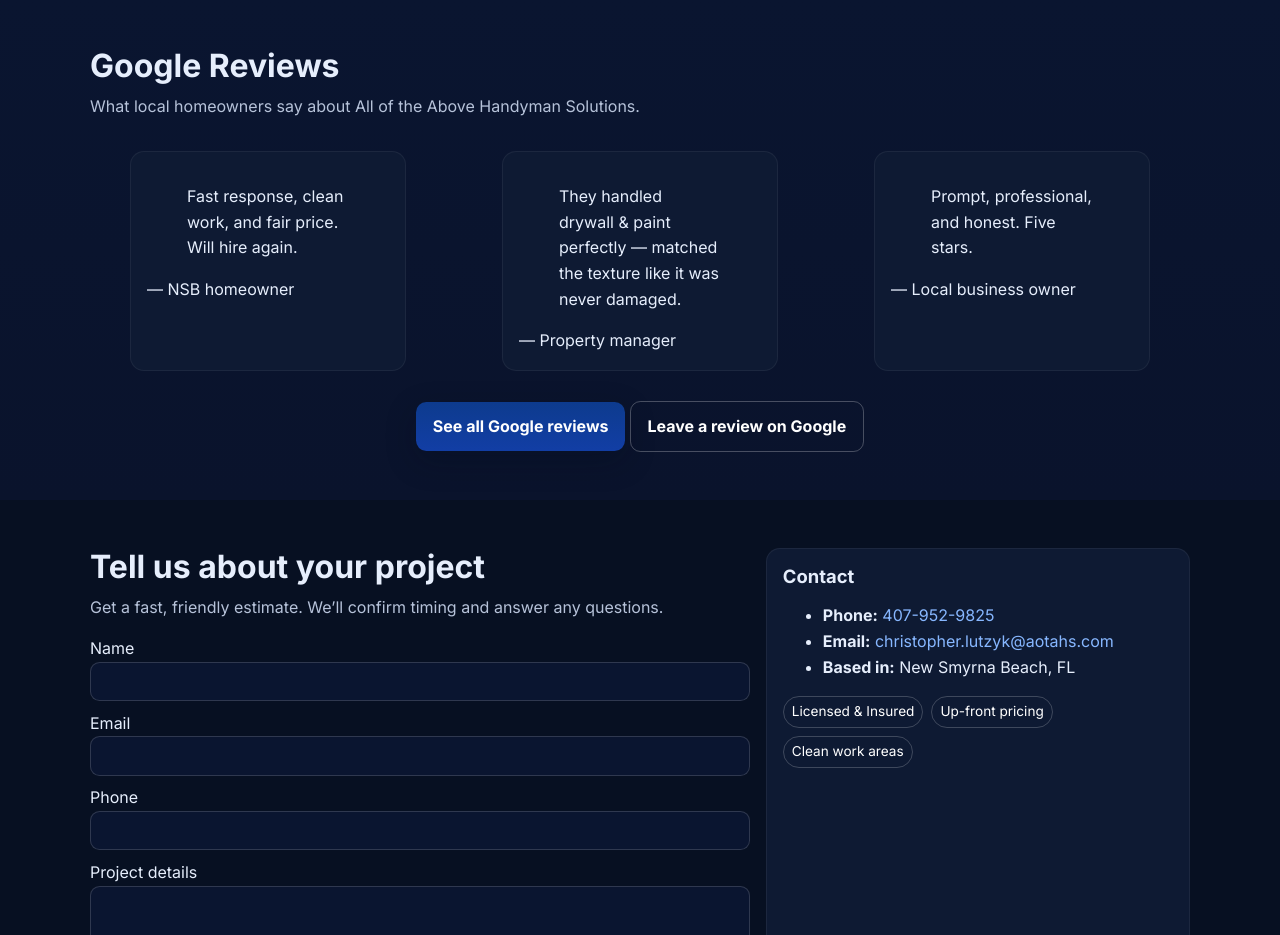
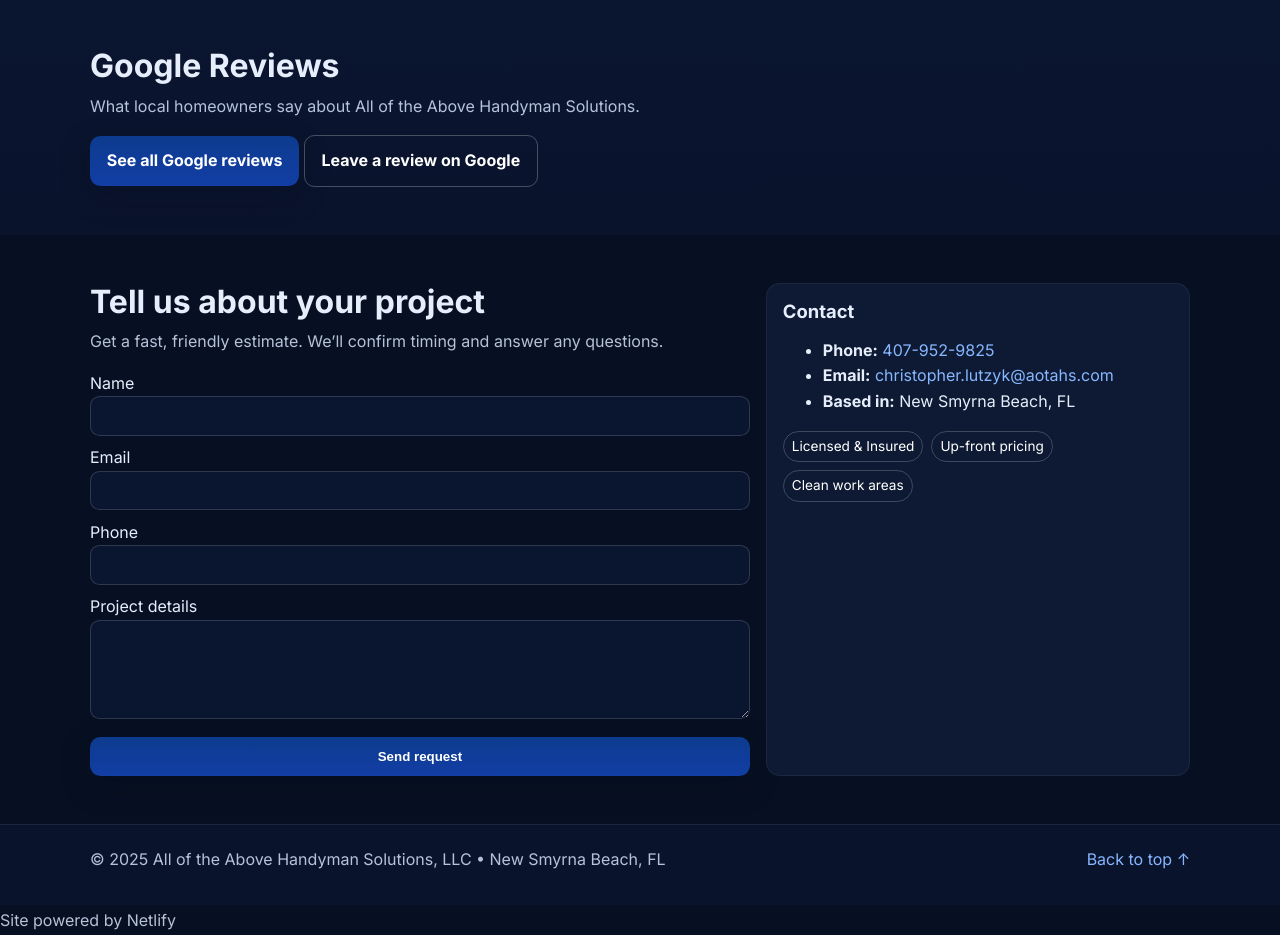
Before and after one commit to clutzyk/aotahs, a plain HTML site: page index.html in a window 1280 px wide. Shown: the part 2300-3235 px from the top of the page. Drawn offline with Linux system fonts and the light colour scheme.

Commit message:
Update index.html
Signed-off-by: clutzyk <76859404+clutzyk@users.noreply.github.com>

```diff
--- a/index.html
+++ b/index.html
@@ -183,14 +183,6 @@
   <script src="https://elfsightcdn.com/platform.js" async></script>
   <div class="elfsight-app-2062ff71-dff6-492e-bf4c-612431caa41d" data-elfsight-app-lazy></div>
 </div>
-
-        <!-- Fallback manual quotes for when the widget hasn't loaded yet -->
-        <div class="reviews">
-          <figure class="review"><blockquote>Fast response, clean work, and fair price. Will hire again.</blockquote><figcaption>— NSB homeowner</figcaption></figure>
-          <figure class="review"><blockquote>They handled drywall &amp; paint perfectly — matched the texture like it was never damaged.</blockquote><figcaption>— Property manager</figcaption></figure>
-          <figure class="review"><blockquote>Prompt, professional, and honest. Five stars.</blockquote><figcaption>— Local business owner</figcaption></figure>
-        </div>
-        <div class="center" style="margin-top:14px">
           <!-- Replace the links below with your Google review and review-request links (g.page/r/...) -->
           <a class="btn" href="#" aria-label="Open Google reviews">See all Google reviews</a>
           <a class="btn btn-ghost" href="#" aria-label="Leave a Google review">Leave a review on Google</a>
```
